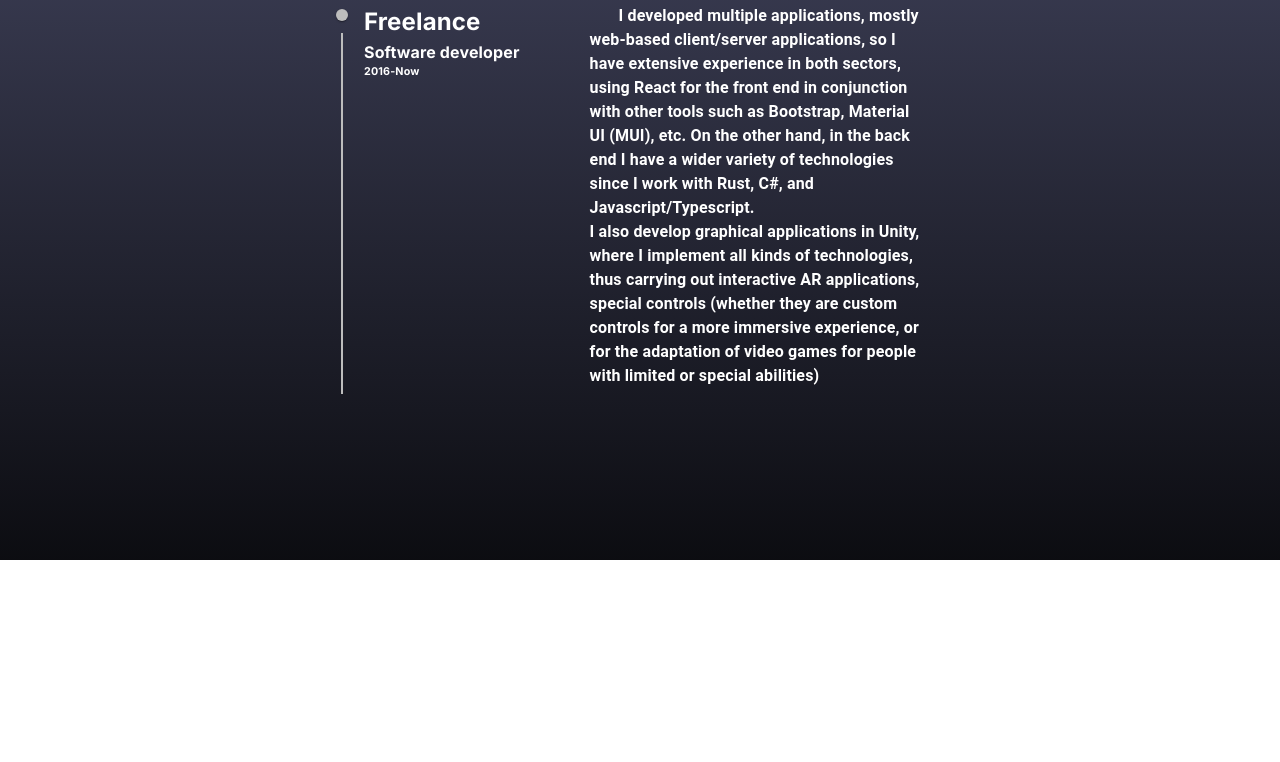
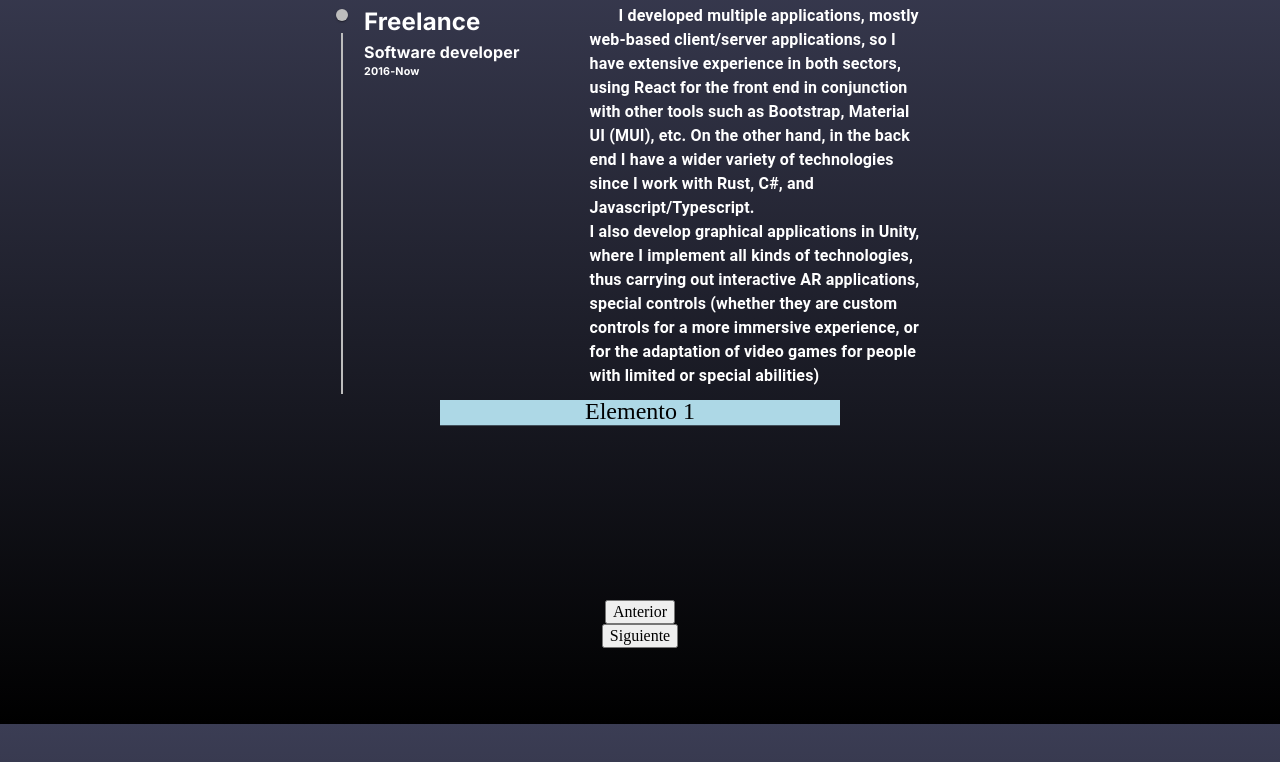
Before and after one commit to TevesManuel/myOwnWebsite, a React (Create React App) app: page / in a window 1280 px wide. Shown: the part 876-1638 px from the top of the page. Before the commit the page ends 1436 px from the top, so only its background shows below. Built offline with nearby package versions, Linux system fonts and the light colour scheme.

Commit message:
list implementation

```diff
--- a/src/App.tsx
+++ b/src/App.tsx
@@ -4,6 +4,7 @@ import Navbar from './components/Navbar/Navbar';
 import MyExperience from './components/MyExperience/MyExperience';
 import Footer from './components/Footer/Footer';
 import Presentation from './components/Presentation/Presentation';
+import MyProjects from './components/MyProjects/MyProjects';
 
 const App : React.FC = () => {
     return (
@@ -13,6 +14,7 @@ const App : React.FC = () => {
                 <div className='initialSpace'></div>
                 <Presentation />
                 <MyExperience />
+                <MyProjects />
                 <Footer />
             </div>
         </>
--- /dev/null
+++ b/src/components/MyProjects/MyProjects.css
@@ -0,0 +1,50 @@
+body {
+    display: flex;
+    flex-direction: column;
+    align-items: center;
+}
+
+.projectsMainContainer {
+    width: 100%;
+    display: flex;
+    justify-content: center;
+}
+
+.projectsContainer {
+    display: flex;
+    flex-direction: column;
+    align-items: center;
+}
+
+.slider {
+    position: relative;
+    width: 400px;
+    height: 200px;
+    overflow: hidden;
+}
+
+.slides-container {
+    display: flex;
+    transition: transform 0.5s ease;
+    width: 100%;
+}
+
+.slide {
+    flex: 0 0 100%;
+    opacity: 0.5;
+    font-size: 20px;
+    display: flex;
+    justify-content: center;
+    align-items: center;
+    background-color: lightblue;
+    transition: transform 0.5s ease, opacity 0.5s ease;
+}
+
+.slide.focus {
+    transform: scale(1.2);
+    opacity: 1;
+}
+
+.slide:not(.focus) {
+    transform: scale(0.8);
+}
--- /dev/null
+++ b/src/components/MyProjects/MyProjects.tsx
@@ -0,0 +1,41 @@
+import React, { useState } from "react";
+import "./MyProjects.css";
+
+const MyProjects: React.FC = () => {
+  const [currentIndex, setCurrentIndex] = useState<number>(0);
+  const slides: string[] = ['Elemento 1', 'Elemento 2', 'Elemento 3', 'Elemento 4'];
+
+  const handlePrev = () => {
+    setCurrentIndex((prevIndex) => (prevIndex > 0 ? prevIndex - 1 : slides.length - 1));
+  };
+
+  const handleNext = () => {
+    setCurrentIndex((prevIndex) => (prevIndex < slides.length - 1 ? prevIndex + 1 : 0));
+  };
+
+  return (
+    <div className="projectsMainContainer">
+      <div className="projectsContainer">
+        <div className="slider">
+          <div
+            className="slides-container"
+            style={{ transform: `translateX(-${currentIndex * 100}%)` }}
+          >
+            {slides.map((slide, index) => (
+              <div
+                key={index}
+                className={`slide ${index === currentIndex ? 'focus' : ''}`}
+              >
+                {slide}
+              </div>
+            ))}
+          </div>
+        </div>
+        <button onClick={handlePrev}>Anterior</button>
+        <button onClick={handleNext}>Siguiente</button>
+      </div>
+    </div>
+  );
+};
+
+export default MyProjects;
```
